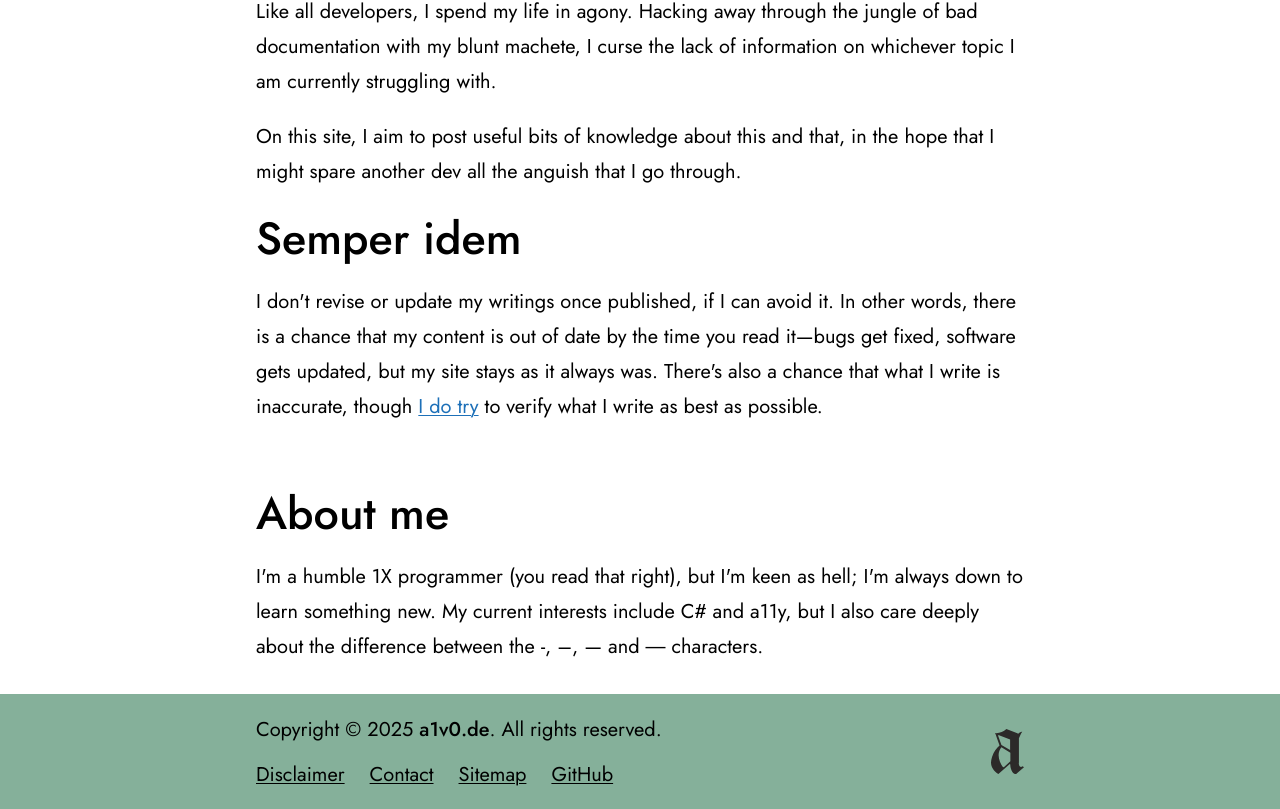
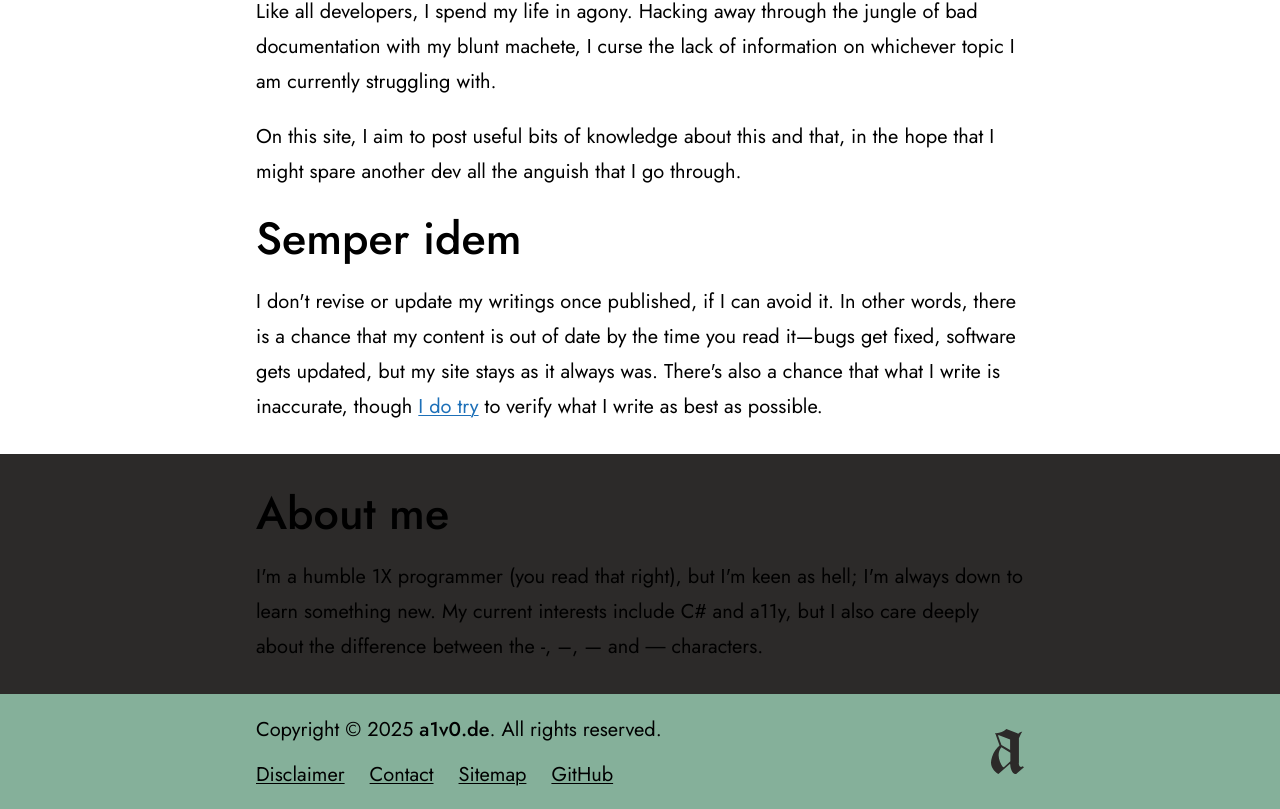
Before and after one commit to a1v0/a1v0.de, a Next.js app: page / in a window 1280 px wide. Shown: the part 516-1325 px from the top of the page. Built offline with nearby package versions, Linux system fonts and the light colour scheme.

Commit message:
Set dark grey colours

```diff
--- a/tailwind.config.js
+++ b/tailwind.config.js
@@ -19,8 +19,8 @@ module.exports = {
 			"link-hover": "#003078",
 			"link-visited": "#4c2c92",
 			// Dark-mode colours
-			"dark-mode-background-grey": "#ffffff",
-			"dark-mode-background-dark-grey": "#ffffff",
+			"dark-mode-background-grey": "#2c2a29",
+			"dark-mode-background-dark-grey": "#121212",
 			"dark-mode-text-light": "#ccc9c9"
 		},
 		fontFamily: {
```
